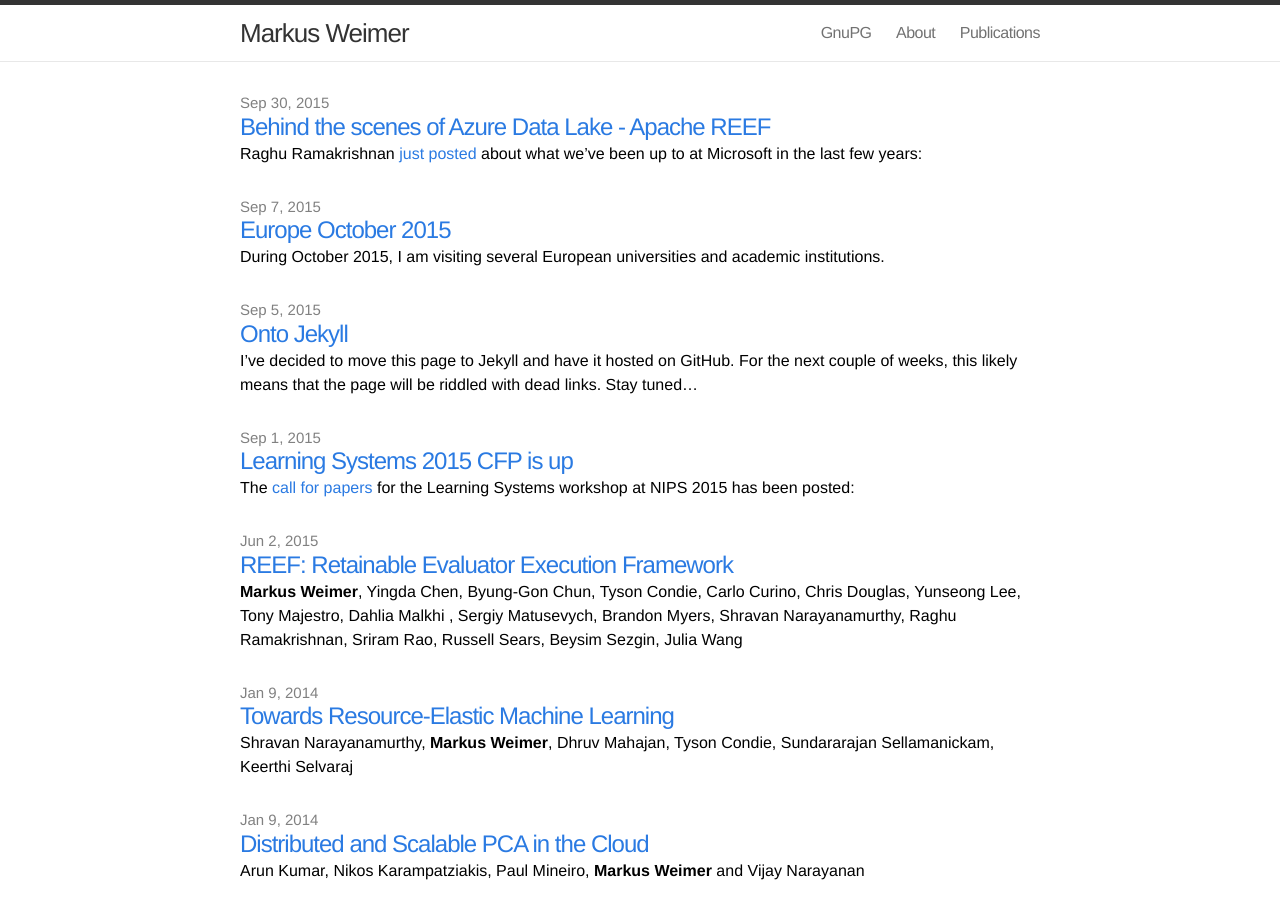
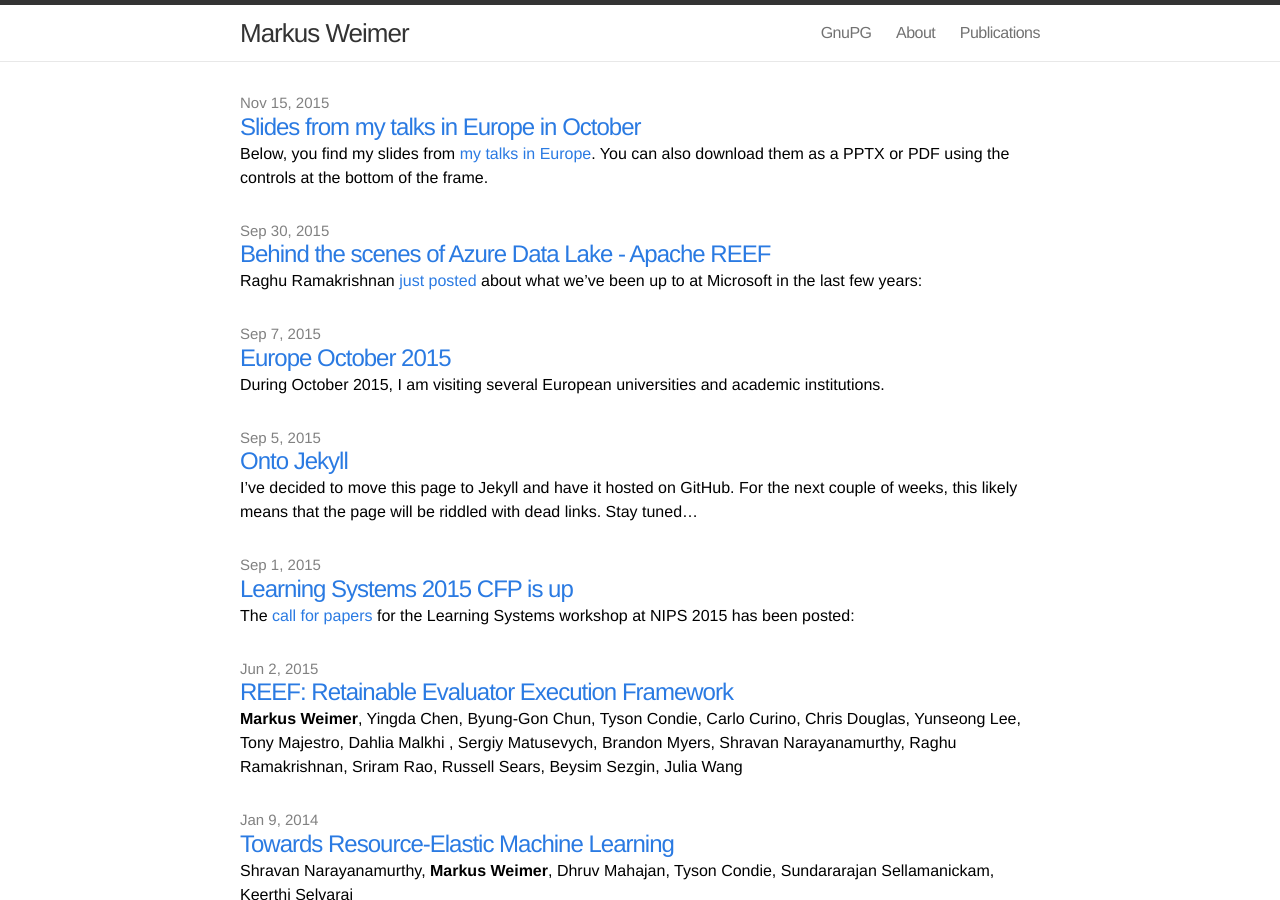
Before and after one commit to markusweimer/markusweimer.github.io, a Jekyll site: the page built from index.html, in a window 1280 px wide and 900 px high. Built offline with Jekyll 4.4.1, drawn with Linux system fonts in a browser that asks for light colours.

Commit message:
Added a post with my slides used in Europe

```diff
--- a/_posts/2015-09-07-Europe-October-2015.md
+++ b/_posts/2015-09-07-Europe-October-2015.md
@@ -9,6 +9,8 @@ institutions.
 This post will be updated with my confirmed speaking schedule. If you want me to
 come to your institution and speak about Apache [REEF] and large scale  machine
 learning, drop me a note.
+
+*Update:* You can find my slides [here]({% post_url 2015-11-15-slides %}).
 
 ## Schedule
 
--- /dev/null
+++ b/_posts/2015-11-15-slides.md
@@ -0,0 +1,14 @@
+---
+layout: post
+title: Slides from my talks in Europe in October
+excerpt_separator: <!--more-->
+---
+
+Below, you find my slides from [my talks in Europe][0]. You can also download them as a PPTX
+or PDF using the controls at the bottom of the frame.
+
+<!--more-->
+
+<iframe src='https://onedrive.live.com/embed?cid=5801726772BFC3DA&resid=5801726772BFC3DA%21265232&authkey=ACEvEaW8w_wbsOM&em=2&wdAr=1.7777777777777777' width='610px' height='367px' frameborder='0'>This is an embedded <a target='_blank' href='http://office.com'>Microsoft Office</a> presentation, powered by <a target='_blank' href='http://office.com/webapps'>Office Online</a>.</iframe>
+
+[0]: {% post_url 2015-09-30-Behind-The-Scenes-Of-Azure-Data-Lake %}
```
